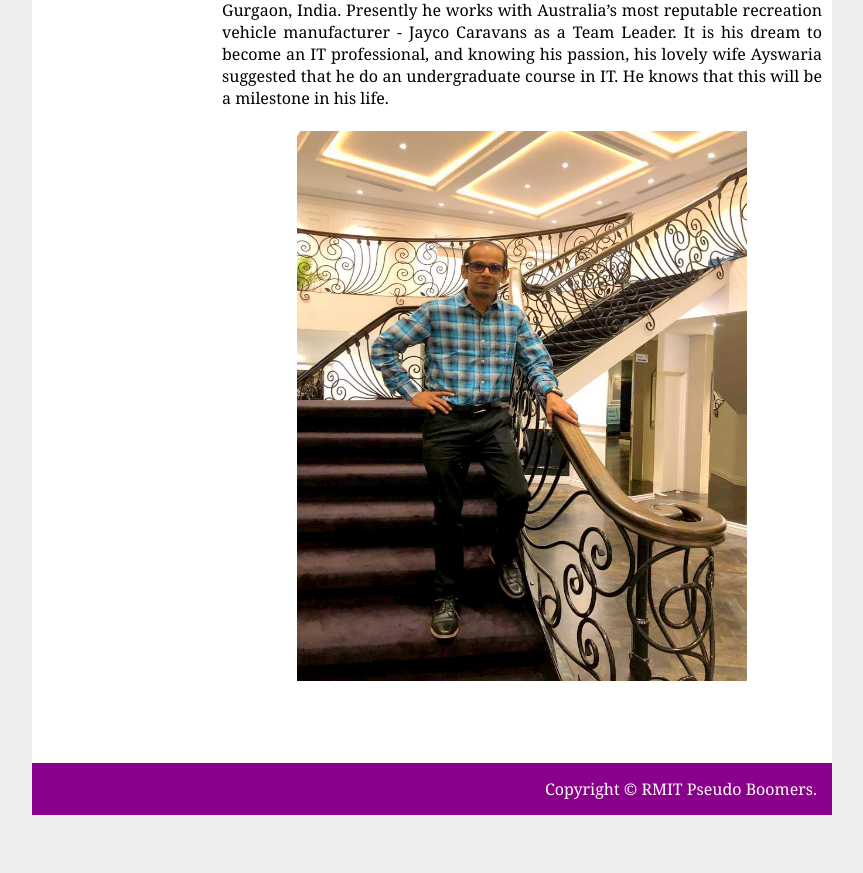
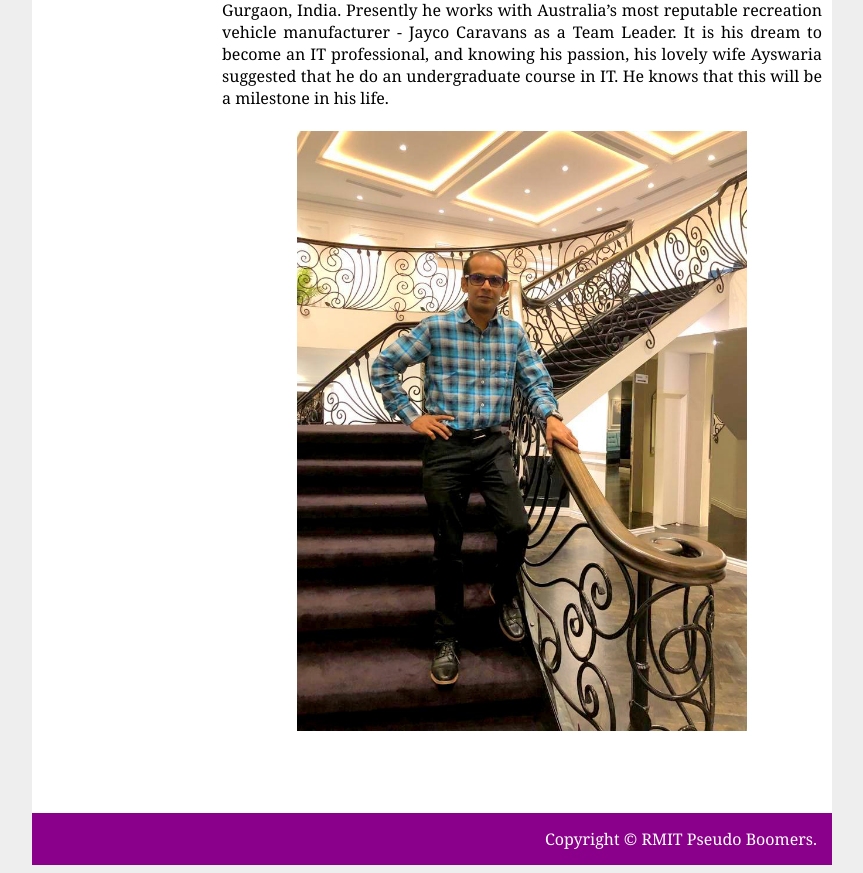
Before and after one commit to Jacob-Patrick/IIT-Assignment-2-Group-Work-Repository, a plain HTML site: page About.html in a window 1280 px wide. Shown: the part 4025-4898 px from the top of the page, without its empty margins (208-1071 px from the left). Before the commit the page ends 4848 px from the top, so only its background shows below. Drawn offline with Linux system fonts and the light colour scheme.

Commit message:
Update About.html
raj image resize

```diff
--- a/About.html
+++ b/About.html
@@ -72,7 +72,7 @@ img {
 			<p> <b><i>Rajaneesh Sankaran Nair Sukumarai Amma</i></b> (Raj) was born and raised in India and moved to Australia in 2012. He now lives in Dandenong, in the south-east part of Melbourne. His hobbies are travelling, pencil drawing, playing chess, listening to music and cruising. His best sailing was an amazing 14 nights cruise with Princess Majestic ship to Sydney from Auckland, New Zealand. Rajaneesh holds a diploma in Mechanical Engineering and is a certified Computer Numerical Control (CNC) programmer. He started his career with Suzuki Motors as a CNC metal cutting Machine Operator in Gurgaon, India. Presently he works with Australia’s most reputable recreation vehicle manufacturer - Jayco Caravans as a Team Leader.  It is his dream to become an IT professional, and knowing his passion, his lovely wife Ayswaria suggested that he do an undergraduate course in IT. He knows that this will be a milestone in his life.
 			<br>
 			<br>
-			<img width="450" height="550" src="raj.png" alt="rajaneesh Nair pic" />
+			<img width="450" height="600" src="raj.png" alt="rajaneesh Nair pic" />
 			<br>
 			<br>
 </p>
```
